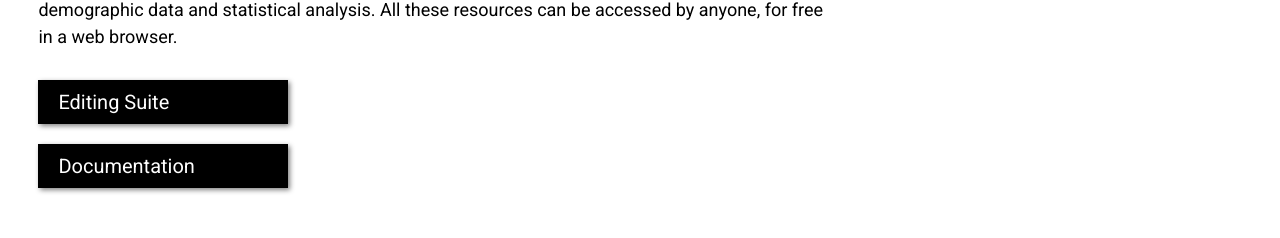
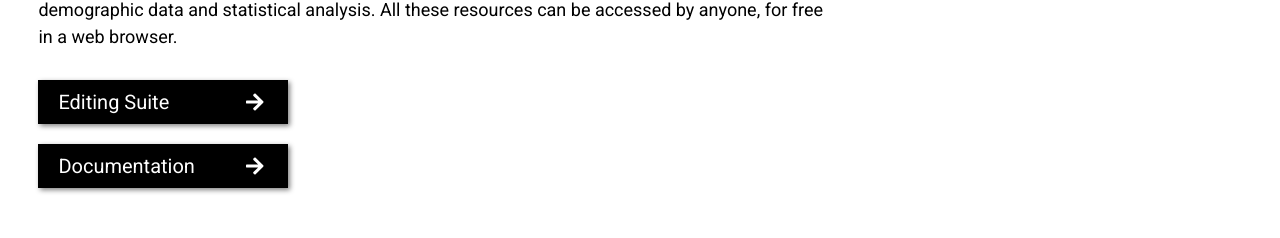
Before and after one commit to The-New-Maps-Project/website, a Next.js app: page /about in a window 1280 px wide. Shown: the part 421-659 px from the top of the page. Built offline with nearby package versions, Linux system fonts and the light colour scheme.

Commit message:
about buttons edit

```diff
--- a/pages/about.tsx
+++ b/pages/about.tsx
@@ -1,3 +1,5 @@
+import { faArrowRight } from "@fortawesome/free-solid-svg-icons";
+import { FontAwesomeIcon } from "@fortawesome/react-fontawesome";
 import Link from "next/link";
 
 export default function About() {
@@ -22,10 +24,10 @@ export default function About() {
       </section>
       <section className="links">
         <Link href="/">
-          <a>Editing Suite</a>
+          <a>Editing Suite <FontAwesomeIcon  className="icon" icon={faArrowRight}></FontAwesomeIcon></a>
         </Link>
         <Link href="/documentation">
-          <a>Documentation</a>
+          <a>Documentation <FontAwesomeIcon  className="icon" icon={faArrowRight}></FontAwesomeIcon></a>
         </Link>
       </section>
     </div>
--- a/styles/globals.scss
+++ b/styles/globals.scss
@@ -1793,6 +1793,19 @@ h3.mymaps {
       font-size: 20px;
       box-shadow: 2px 2px 5px grey;
       margin-bottom: 20px;
+      @include row();
+      justify-content: space-between;
+      .icon{
+        height: 20px;
+        transform: translateX(-5px);
+        transition: all 0.3s;
+      }
+      &:hover{
+        .icon{
+          transform: translateX(2px);
+          opacity: 0.8;
+        }
+      }
     }
     margin-bottom: 30vh;
   }
```
